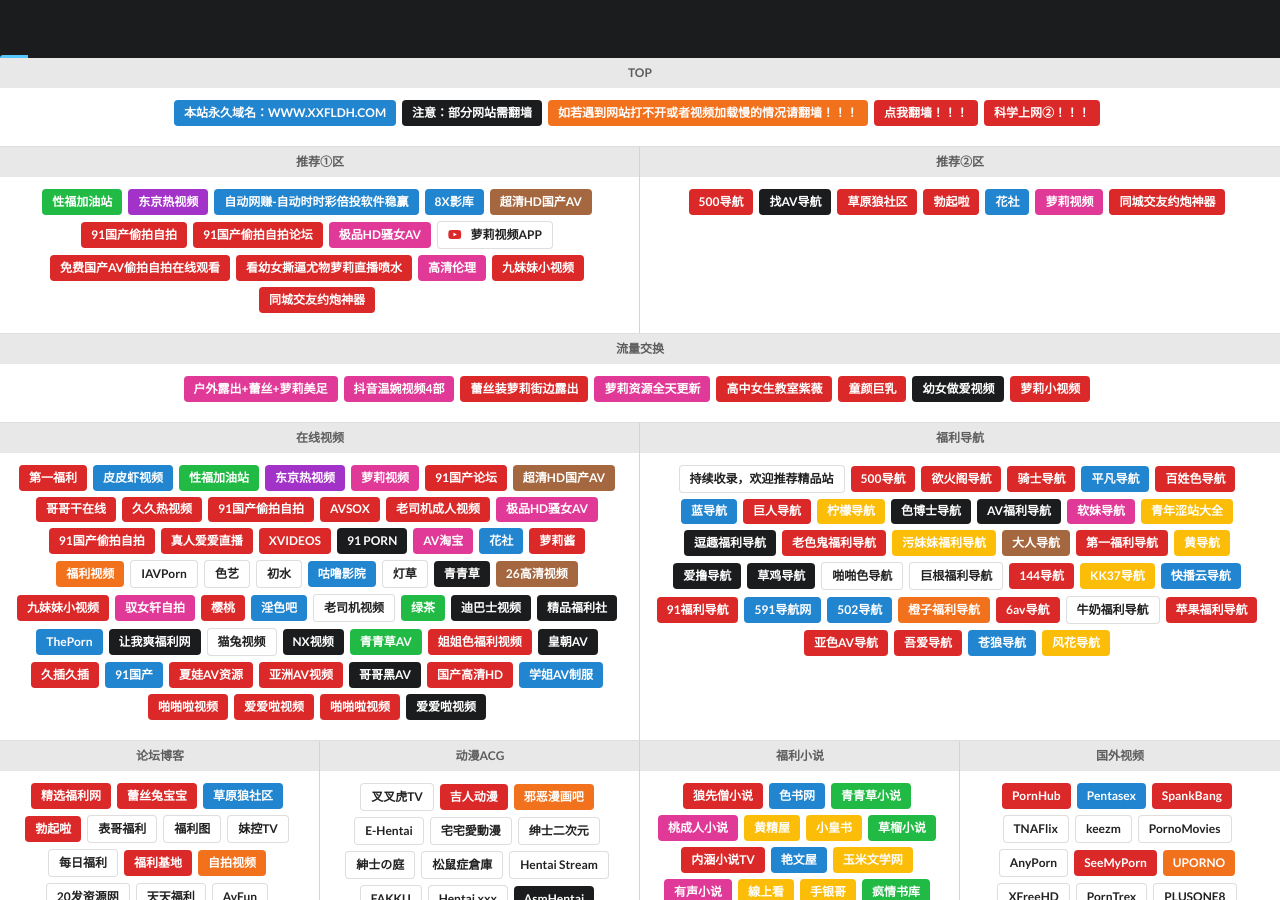
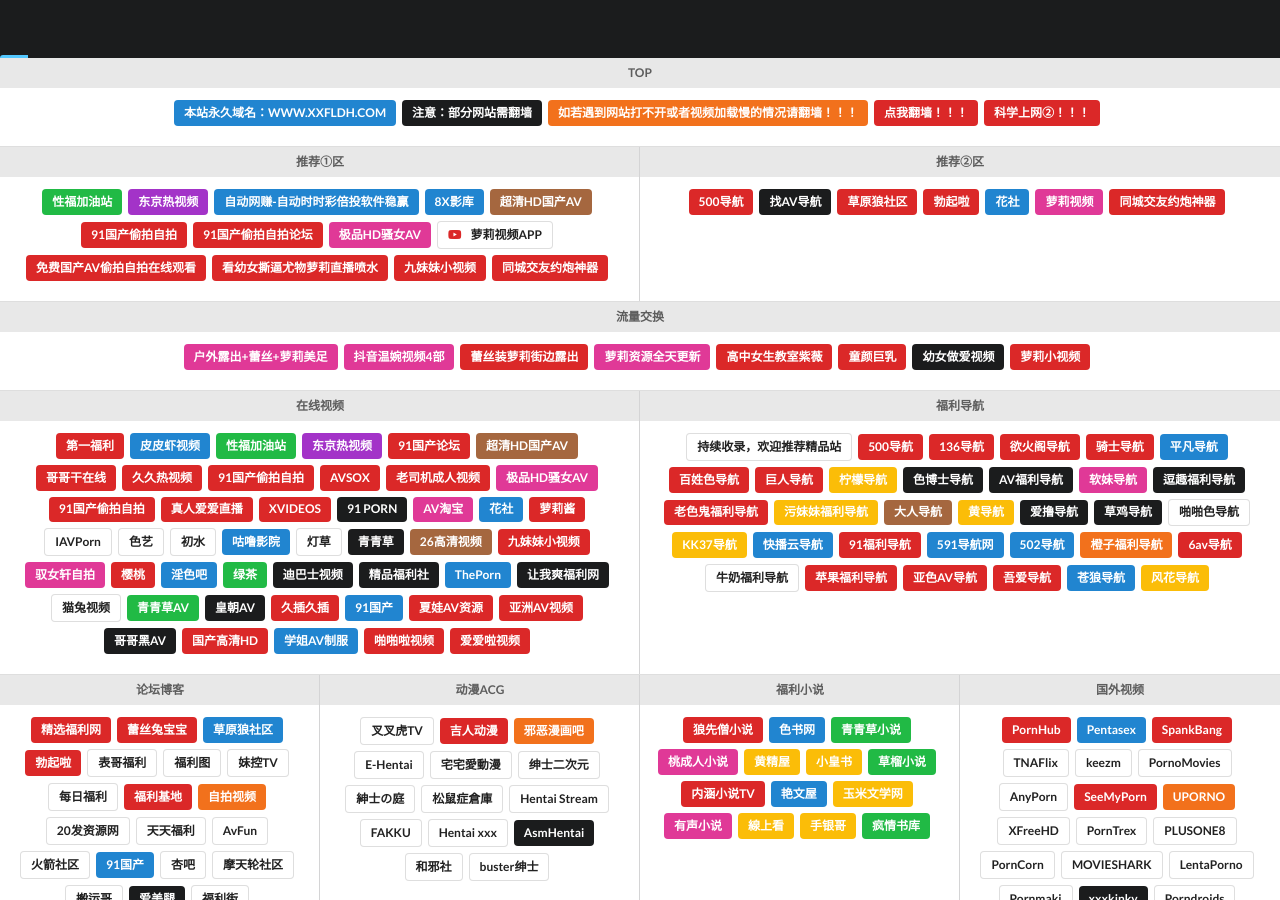
Before and after one commit to boboyang1/xxfldh, a Jekyll site: the page built from index.html, in a window 1280 px wide and 900 px high, scrolled down 771 px. Built offline with Jekyll 4.4.1, drawn with Linux system fonts in a browser that asks for light colours; comment, search, counter and statistics services are not loaded.

Commit message:
Update links.yml

```diff
--- a/_data/links.yml
+++ b/_data/links.yml
@@ -28,7 +28,7 @@
     links:
     - name: 性福加油站
       style: green
-      url: https://ganbidizhi.at.917dizhi.gmail.gb3.space/?xx
+      url: https://www.xxfldh.com/go/num-01.html
 
     - name: 东京热视频
       style: purple
@@ -40,7 +40,7 @@
 
     - name: 8X影库
       style: blue
-      url: https://8xfk.com/?xxfldh
+      url: https://www.xxfldh.com/go/num-02.html
 
     - name: 超清HD国产AV
       style: brown
@@ -71,10 +71,6 @@
       style: red
       url: http://www.luoli1024.com/?xxfldh
 
-    - name: 高清伦理
-      style: pink
-      url: https://www.k1k.cc/list/33.html?xxfldh
-
     - name: 九妹妹小视频
       style: red
       url: https://m10.097sp.com
@@ -88,23 +84,23 @@
     links:
     - name: 500导航
       style: red
-      url: http://www.500dh.top/?xxfldh
+      url: https://www.xxfldh.com/go/num-03.html
 
     - name: 找AV导航
       style: black
-      url: http://www.zhaoav.fun/?xxfldh
+      url: https://www.xxfldh.com/go/num-41.html
 
     - name: 草原狼社区
       style: red
-      url: http://45.32.91.223/index.htm?xxfldh.com
+      url: http://45.32.91.223/index.htm?xxfldh_com
 
     - name: 勃起啦
       style: red
-      url: https://boqima.com/?xxfldh
+      url: https://www.xxfldh.com/go/num-04.html
 
     - name: 花社
       style: blue
-      url: https://huas.icu/?xxfldh
+      url: https://www.xxfldh.com/go/num-v-20.html
 
     - name: 萝莉视频
       style: pink
@@ -160,364 +156,321 @@
 
     - name: 皮皮虾视频
       style: blue
-      url: http://51dh.xyz
+      url: https://www.xxfldh.com/go/num-v-2.html
 
     - name: 性福加油站
       style: green
-      url: https://ganbidizhi.at.917dizhi.gmail.gb3.space/?xx
+      url: https://www.xxfldh.com/go/num-v-3.html
 
     - name: 东京热视频
       style: purple
-      url: https://www.qipasex.com/?xx
-
-    - name: 萝莉视频
-      style: pink
-      url: http://suo.im/4JMxUc
+      url: https://www.xxfldh.com/go/num-v-4.html
 
     - name: 91国产论坛
       style: red
-      url: http://91aa9.com/forum.php/?x=13322037
+      url: https://www.xxfldh.com/go/num-v-6.html
 
     - name: 超清HD国产AV
       style: brown
-      url: http://www.78fuck.com/?xxfldh
+      url: https://www.xxfldh.com/go/num-v-7.html
 
     - name: 哥哥干在线
       style: red
-      url: http://www.8ggan.com/?xxfldh
+      url: https://www.xxfldh.com/go/num-v-8.html
 
     - name: 久久热视频
       style: red
-      url: https://99ss7.com/
+      url: https://www.xxfldh.com/go/num-v-9.html
 
     - name: 91国产偷拍自拍
       style: red
-      url: http://www.fuck78.com/?xxfldh
+      url: https://www.xxfldh.com/go/num-v-10.html
 
     - name: AVSOX
       style: red
-      url: https://javfee.com/
+      url: https://www.xxfldh.com/go/num-v-11.html
 
     - name: 老司机成人视频
       style: red
-      url: https://payment.2e32.pw/?xxfldh
+      url: https://www.xxfldh.com/go/num-v-12.html
 
     - name: 极品HD骚女AV
       style: pink
-      url: http://www.fuck520.com/?xxfldh
+      url: https://www.xxfldh.com/go/num-v-13.html
 
     - name: 91国产偷拍自拍
       style: red
-      url: http://www.fuck78.com/?xxfldh.com
+      url: https://www.xxfldh.com/go/num-v-14.html
 
     - name: 真人爱爱直播
       style: red
-      url: http://www.jy00265.com:8989/?u=114157&k=zz&p=290
+      url: https://www.xxfldh.com/go/num-v-15.html
 
     - name: XVIDEOS
       style: red
-      url: https://www.xvideos.com/
+      url: https://www.xxfldh.com/go/num-v-16.html
 
     - name: 91 PORN
       style: black
-      url: http://91.91p16.space/index.php
+      url: https://www.xxfldh.com/go/num-v-17.html
 
     - name: AV淘宝
       style: pink
-      url: http://www.avtbb.com/?xxfldh
+      url: https://www.xxfldh.com/go/num-v-18.html
 
     - name: 花社
       style: blue
-      url: https://huas.icu/?xxfldh
+      url: https://www.xxfldh.com/go/num-v-20.html
 
     - name: 萝莉酱
       style: red
       url: https://www.xxfldh.com/pink/ad
 
-    - name: 福利视频
-      style: orange
-      url: https://www.k1k.cc/list/33.html?xxfldh
-
     - name: IAVPorn
       style: basic
-      url: http://iavdz.5b5m5w.com/?xxfldh
+      url: https://www.xxfldh.com/go/num-v-23.html
 
     - name: 色艺
       style: basic
-      url: http://sylady.site/?xxfldh
+      url: https://www.xxfldh.com/go/num-v-24.html
 
     - name: 初水
       style: basic
-      url: http://shuiart.club/?xxfldh
+      url: https://www.xxfldh.com/go/num-v-25.html
 
     - name: 咕噜影院
       style: blue
-      url: http://abmepay.com/?xxfldh
+      url: https://www.xxfldh.com/go/num-v-26.html
 
     - name: 灯草
       style: basic
-      url: http://dcpinduoduo.club/?xxfldh
+      url: https://www.xxfldh.com/go/num-v-26.html
 
     - name: 青青草
       style: black
-      url: http://sowo444.com/?xxfldh
+      url: https://www.xxfldh.com/go/num-v-27.html
 
     - name: 26高清视频
       style: brown
-      url: http://www.ph18.ml/?xxfldh
+      url: https://www.xxfldh.com/go/num-v-28.html
 
     - name: 九妹妹小视频
       style: red
-      url: https://m10.097sp.com
+      url: https://www.xxfldh.com/go/num-v-29.html
 
     - name: 驭女轩自拍
       style: pink
-      url: http://www.ynx1.com/?xxfldh
+      url: https://www.xxfldh.com/go/num-v-30.html
 
     - name: 樱桃
       style: red
-      url: http://yingtaoav.com/?xxfldh
+      url: https://www.xxfldh.com/go/num-v-31.html
 
     - name: 淫色吧
       style: blue
-      url: http://www.hdav.pw/?xxfldh
-
-    - name: 老司机视频
-      style: basic
-      url: http://www.laosijiship88.com/?xxfldh
+      url: https://www.xxfldh.com/go/num-v-32.html
 
     - name: 绿茶
       style: green
-      url: http://email.lvchadz.at.gmx.com.1gta.space/?xxfldh
+      url: https://www.xxfldh.com/go/num-v-34.html
 
     - name: 迪巴士视频
       style: black
-      url: https://www.d8s.me/?xxfldh
+      url: https://www.xxfldh.com/go/num-v-35.html
 
     - name: 精品福利社
       style: black
-      url: http://iai91.xyz/?xxfldh
+      url: https://www.xxfldh.com/go/num-v-36.html
 
     - name: ThePorn
       style: blue
-      url: https://zh.theporn.xyz/?xxfldh
+      url: https://www.xxfldh.com/go/num-v-37.html
 
     - name: 让我爽福利网
       style: black
-      url: http://153dy.vip/?xxfldh
+      url: https://www.xxfldh.com/go/num-v-38.html
 
     - name: 猫兔视频
       style: basic
-      url: http://www.maotu9.com/?xxfldh
-
-    - name: NX视频
-      style: black
-      url: http://www.nx8881.com/?xxfldh
+      url: https://www.xxfldh.com/go/num-v-39.html
 
     - name: 青青草AV
       style: green
-      url: http://www.qqc91.xyz/?xxfldh
-
-    - name: 姐姐色福利视频
-      style: red
-      url: http://www.e33e44.com:9001/?u=114157&k=zz&p=296
+      url: https://www.xxfldh.com/go/num-v-41.html
 
     - name: 皇朝AV
       style: black
-      url: http://hcav11.ml/?xxfldh
+      url: https://www.xxfldh.com/go/num-v-43.html
 
     - name: 久插久插
       style: red
-      url: http://www.9x9x1.com/?xxfldh
+      url: https://www.xxfldh.com/go/num-v-44.html
 
     - name: 91国产
       style: blue
-      url: http://mangguo78.com/forum.php/?x=13322037
+      url: https://www.xxfldh.com/go/num-v-45.html
 
     - name: 夏娃AV资源
       style: red
-      url: http://www.xiawaw5.com/?xxfldh
+      url: https://www.xxfldh.com/go/num-v-46.html
 
     - name: 亚洲AV视频
       style: red
-      url: http://www.3hgg.com/?xxfldh
+      url: https://www.xxfldh.com/go/num-v-47.html
 
     - name: 哥哥黑AV
       style: black
-      url: http://www.gghei.com/?xxfldh
+      url: https://www.xxfldh.com/go/num-v-48.html
 
     - name: 国产高清HD
       style: red
-      url: http://66aa6.com/forum.php/?x=13322037
+      url: https://www.xxfldh.com/go/num-v-49.html
 
     - name: 学姐AV制服
       style: blue
-      url: http://www.yy110.xyz/?xxfldh
+      url: https://www.xxfldh.com/go/num-v-50.html
 
     - name: 啪啪啦视频
       style: red
-      url: http://papalah.com/?xxfldh
+      url: https://www.xxfldh.com/go/num-v-51.html
 
     - name: 爱爱啦视频
       style: red
-      url: http://aiailah.com/?xxfldh
-
-    - name: 啪啪啦视频
-      style: red
-      url: http://pplah.com/?xxfldh
-
-    - name: 爱爱啦视频
-      style: black
-      url: http://aalah.me/?xxfldh
+      url: https://www.xxfldh.com/go/num-v-52.html
 
   - category: 福利导航
     links:
     - name: 持续收录，欢迎推荐精品站
       style: basic
       url: /
+
     - name: 500导航
       style: red
-      url: http://www.500dh.top/?xxfldh
+      url: https://www.xxfldh.com/go/num-06.html
+
+    - name: 136导航
+      style: red
+      url: http://www.136dh.com/?xxfldh
 
     - name: 欲火阁导航
       style: red
-      url: http://www.yuhuoge.top/?xxfldh
+      url: https://www.xxfldh.com/go/num-07.html
 
     - name: 骑士导航
       style: red
-      url: http://qishifuli.com/?xxfldh
+      url: https://www.xxfldh.com/go/num-08.html
 
     - name: 平凡导航
       style: blue
-      url: http://pfdh.xyz/?xxfldh
+      url: https://www.xxfldh.com/go/num-09.html
 
     - name: 百姓色导航
       style: red
-      url: http://baixingsedh.top/?xxfldh
-
-    - name: 蓝导航
-      style: blue
-      url: http://www.landh.link/?xxfldh
+      url: https://www.xxfldh.com/go/num-10.html
 
     - name: 巨人导航
       style: red
-      url: https://668le.cn/jrdh/
+      url: https://www.xxfldh.com/go/num-12.html
 
     - name: 柠檬导航
       style: yellow
-      url: http://www.fulidh.email/?xxfldh
+      url: https://www.xxfldh.com/go/num-13.html
 
     - name: 色博士导航
       style: black
-      url: http://www.nioubo.com/?xxfldh
+      url: https://www.xxfldh.com/go/num-14.html
 
     - name: AV福利导航
       style: black
-      url: http://www.avfldhweb.com/?xxfldh
+      url: https://www.xxfldh.com/go/num-15.html
 
     - name: 软妹导航
       style: pink
-      url: http://www.rmdh.pw/?xxfldh
-
-    - name: 青年涩站大全
-      style: yellow
-      url: http://qingnianse2.com/?xxfldh
+      url: https://www.xxfldh.com/go/num-16.html
 
     - name: 逗趣福利导航
       style: black
-      url: http://douqu.info/?xxfldh
+      url: https://www.xxfldh.com/go/num-18.html
 
     - name: 老色鬼福利导航
       style: red
-      url: http://www.laosegui.xyz/?xxfldh
+      url: https://www.xxfldh.com/go/num-19.html
 
     - name: 污妹妹福利导航
       style: yellow
-      url: https://www.wumm.me/?xxfldh
+      url: https://www.xxfldh.com/go/num-20.html
 
     - name: 大人导航
       style: brown
-      url: http://www.darendh88.pw/?xxfldh
-
-    - name: 第一福利导航
-      style: red
-      url: http://www.dh1.space/?xxfldh
+      url: https://www.xxfldh.com/go/num-21.html
 
     - name: 黄导航
       style: yellow
-      url: http://huangdh.xyz/?xxfldh
+      url: https://www.xxfldh.com/go/num-23.html
 
     - name: 爱撸导航
       style: black
-      url: http://www.ailudh.me/?xxfldh
+      url: https://www.xxfldh.com/go/num-23.html
 
     - name: 草鸡导航
       style: black
-      url: http://www.caojidh.xyz/?xxfldh
+      url: https://www.xxfldh.com/go/num-24.html
 
     - name: 啪啪色导航
       style: basic
-      url: http://www.pppdh.com/?xxfldh
-
-    - name: 巨根福利导航
-      style: basic
-      url: http://www.jugen7.info/?xxfldh
-
-    - name: 144导航
-      style: red
-      url: http://www.144ka.info/?xxfldh
+      url: https://www.xxfldh.com/go/num-25.html
 
     - name: KK37导航
       style: yellow
-      url: http://www.kk37.com/?xxfldh
+      url: https://www.xxfldh.com/go/num-27.html
 
     - name: 快播云导航
       style: blue
-      url: http://kby02.com/?xxfldh
+      url: https://www.xxfldh.com/go/num-28.html
 
     - name: 91福利导航
       style: red
-      url: https://www.91xfuli.com/?xxfldh
+      url: https://www.xxfldh.com/go/num-29.html
 
     - name: 591导航网
       style: blue
-      url: http://591avw.com/zw/?xxfldh
+      url: https://www.xxfldh.com/go/num-30.html
 
     - name: 502导航
       style: blue
-      url: http://www.502dh.info/?xxfldh
+      url: https://www.xxfldh.com/go/num-31.html
 
     - name: 橙子福利导航
       style: orange
-      url: http://www.chengzidh.com/?xxfldh
+      url: https://www.xxfldh.com/go/num-32.html
 
     - name: 6av导航
       style: red
-      url: http://www.6avdh.com/?xxfldh
+      url: https://www.xxfldh.com/go/num-33.html
 
     - name: 牛奶福利导航
       style: basic
-      url:  https://www.nnfldh.com
+      url: https://www.xxfldh.com/go/num-34.html
 
     - name: 苹果福利导航
       style: red
-      url: https://www.pgfldh.com
+      url: https://www.xxfldh.com/go/num-35.html
 
     - name: 亚色AV导航
       style: red
-      url: http://yaseavdh.com/?xxfldhcom
+      url: https://www.xxfldh.com/go/num-36.html
 
     - name:  吾爱导航
       style: red
-      url: http://www.wuaidh.com/?xxfldh
+      url: https://www.xxfldh.com/go/num-37.html
 
     - name: 苍狼导航
       style: blue
-      url: http://18au.cn/?xxfldh
+      url: https://www.xxfldh.com/go/num-38.html
 
     - name: 风花导航
       style: yellow
-      url: http://fhdh1.com/?xxfldh
+      url: https://www.xxfldh.com/go/num-39.html
 
 - section: THREE
   categories:
```
